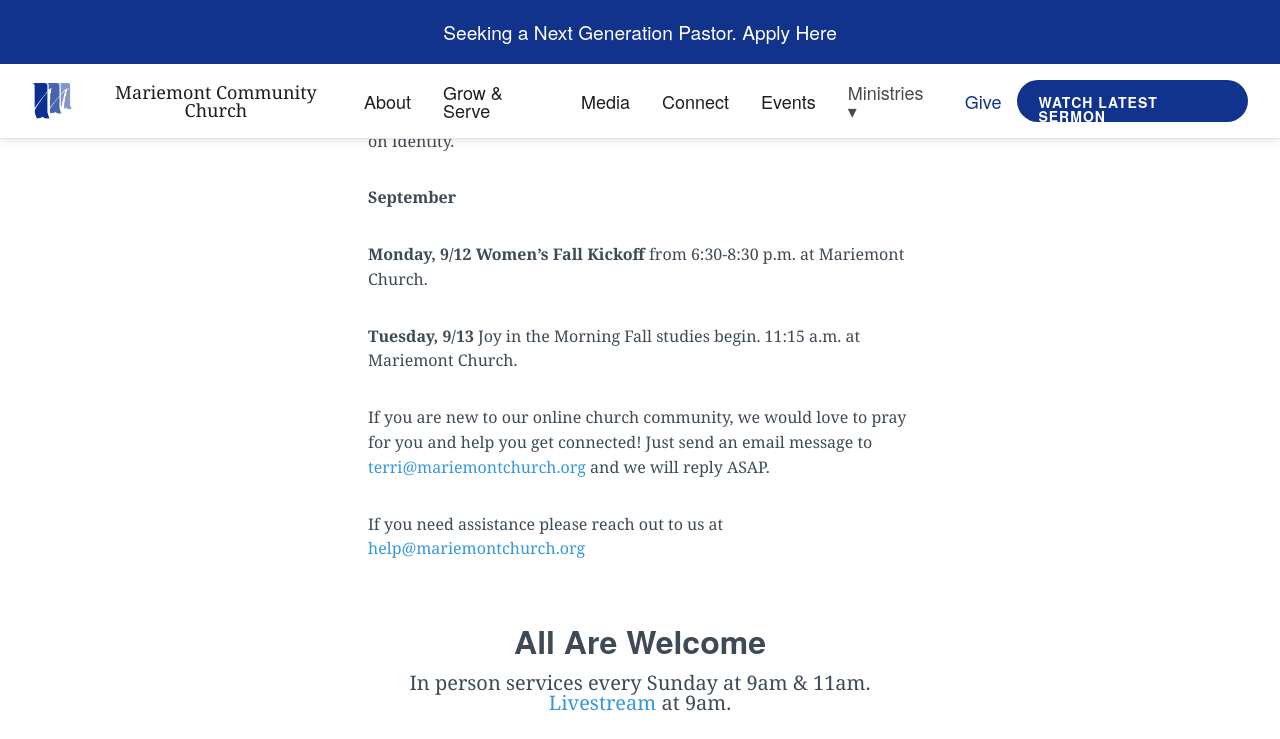
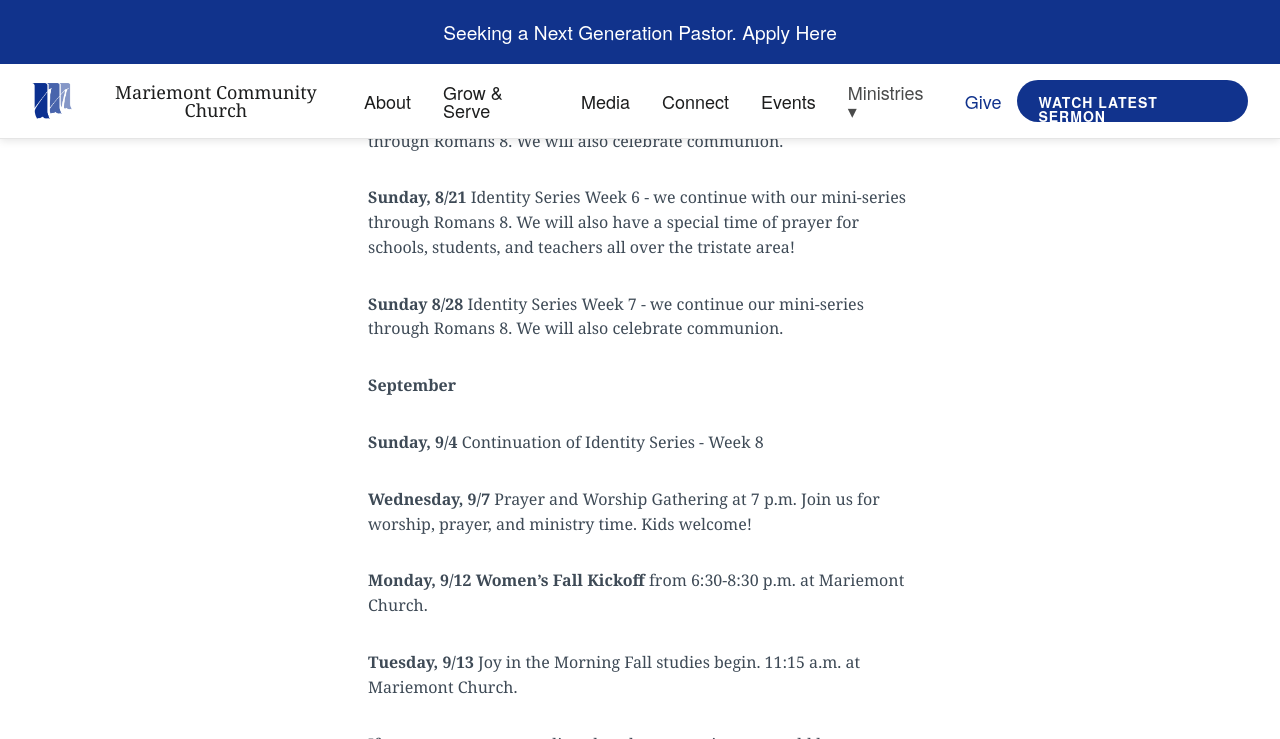
Before and after one commit to lukemoderwell/mariemont, a Jekyll site: the page built from updates.markdown, in a window 1280 px wide and 900 px high, scrolled down 1171 px, cut to the strip 0-739 px from the top of the window. Built offline with Jekyll 4.4.1, drawn with Linux system fonts in a browser that asks for light colours; nearby versions of some CDN libraries.

Commit message:
Updated Updates

```diff
--- a/updates.markdown
+++ b/updates.markdown
@@ -44,9 +44,18 @@
 
 **1:30pm** Live worship online.
 
-**Sunday, August 7** - Identity Week 4 - Jamie Moore continues our series on Identity.
+**Sunday, 8/14**  Identity Series Week 5 - we continue our our mini-series through Romans 8. We will also celebrate communion.
+
+**Sunday, 8/21** Identity Series Week 6 - we continue with our mini-series through Romans 8. We will also have a special time of prayer for schools, students, and teachers all over the tristate area!
+
+**Sunday 8/28** Identity Series Week 7 - we continue our mini-series through Romans 8. We will also celebrate communion.
 
 **September**
+
+**Sunday, 9/4** Continuation of Identity Series - Week 8
+
+**Wednesday, 9/7** Prayer and Worship Gathering at 7 p.m.
+Join us for worship, prayer, and ministry time. Kids welcome!
 
 **Monday, 9/12** **Women's Fall Kickoff** from 6:30-8:30 p.m. at Mariemont Church.
 
```
